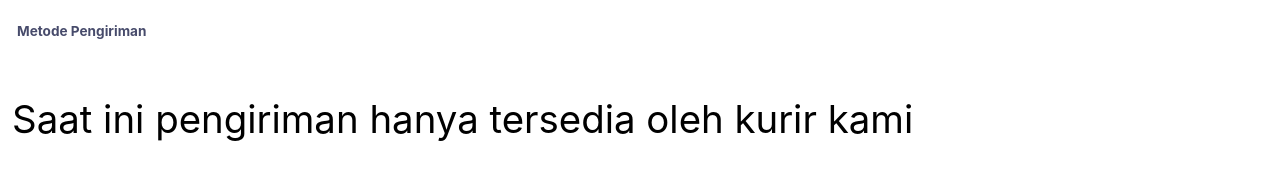
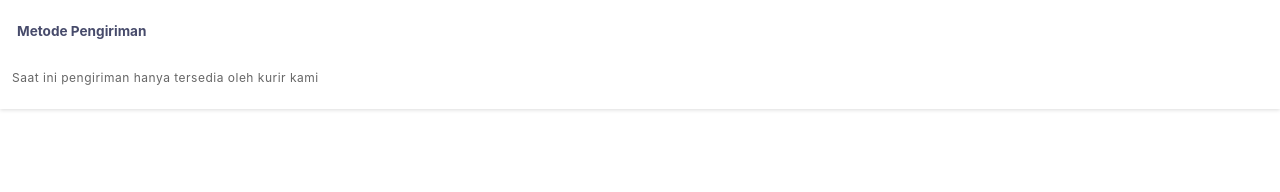
Before and after one commit to aamuzakii/persada-react, a React (Create React App) app: page /cart in a window 1280 px wide. Shown: the part 994-1186 px from the top of the page. Built offline with nearby package versions, Linux system fonts and the light colour scheme; no server answers.

Commit message:
Style miniGreyFont

```diff
--- a/src/components/cart/Delivery.jsx
+++ b/src/components/cart/Delivery.jsx
@@ -1,12 +1,13 @@
 import React from 'react'
-import { subTitle, elevatedContainerLeft } from './SharedStyle'
+import { subTitle, elevatedContainerLeft, miniGreyFont } from './SharedStyle'
+
 
 
 function Delivery() {
   return (
-    <div style={elevatedContainerLeft} >
-      <p style={subTitle} >Metode Pengiriman</p>
-      <p>Saat ini pengiriman hanya tersedia oleh kurir kami</p>
+    <div style={ elevatedContainerLeft } >
+      <p style={ subTitle } >Metode Pengiriman</p>
+      <p style={ miniGreyFont } >Saat ini pengiriman hanya tersedia oleh kurir kami</p>
     </div>
   )
 }
--- a/src/components/cart/Detail.jsx
+++ b/src/components/cart/Detail.jsx
@@ -1,9 +1,9 @@
-import React from 'react'
+import React from 'react';
+import { useDispatch, useSelector } from 'react-redux';
+import { objToArr } from '../../helpers/Function';
+import { setInsideCart, setInsideCartArray } from '../../store/actions/company';
 import DynamicButton from '../DynamicButton';
-import { useSelector } from 'react-redux'
-import { useDispatch } from 'react-redux'
-import  {setInsideCart, setInsideCartArray}  from '../../store/actions/company'
-import { objToArr } from '../../helpers/Function'
+import { miniGreyFont } from './SharedStyle';
 
 function Detail({id, name, price, image_url, qty, int_price}) {
   const blueMiniFont = { margin: 10, color: 'rgb(8, 148, 235)', fontSize: 12, fontWeight: 'bold' }
@@ -24,7 +24,7 @@ function Detail({id, name, price, image_url, qty, int_price}) {
       <div style={{ width: '5rem', height: '5rem', display: 'flex' }} ><img src={image_url} alt="" style={{ maxWidth: '100%', objectFit: 'contain', borderRadius: '20%' }}  /></div>
       <div style={{ display: 'flex', justifyContent: 'space-between', width: '100%', padding: 15, alignItems: 'center'}} >
         <div>
-          <p style={{  fontSize: '0.9rem' }} >{ name }</p>
+          <p style={ miniGreyFont } >{ name }</p>
           <p style={{ fontWeight: 'bold', fontSize: '0.8rem' }} >{ price }</p>
         </div>
         <div style={{ width: 100 }} ><DynamicButton childToParent={childToParent} qtyFromRedux={qty}></DynamicButton></div>
```
